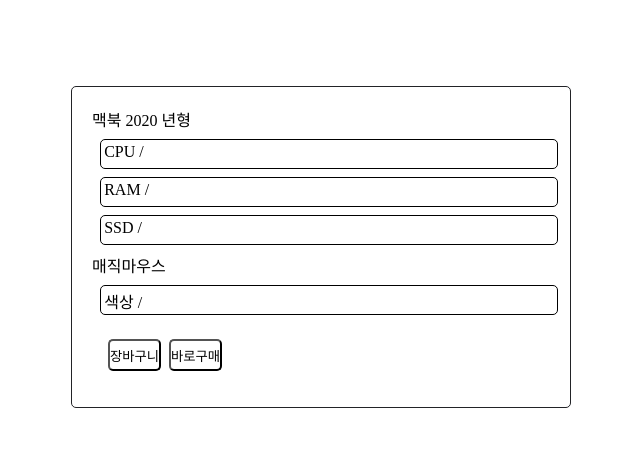
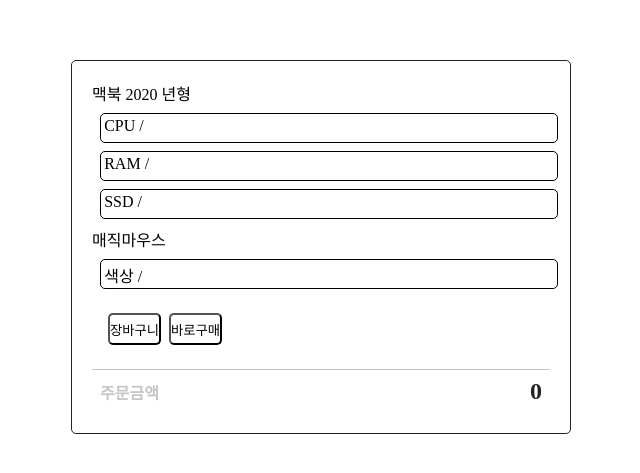
Before and after one commit to khunjeong/frontend-test-0.1.2, a React (Create React App) app: page / in a window 1280 px wide. Shown: the part 153-626 px from the top of the page, without its empty margins (319-959 px from the left). Built offline with nearby package versions, Linux system fonts and the light colour scheme.

Commit message:
FEAT: TotalPrice Component 추가

```diff
--- a/src/App.tsx
+++ b/src/App.tsx
@@ -7,7 +7,7 @@ import { IShoppingSale } from './api/structures/shoppings/sales/IShoppingSale';
 
 import { IShoppingSaleUnitStock } from './api/structures/shoppings/sales/IShoppingSaleUnitStock';
 
-import { Button, Candidate, ResultStock } from './components';
+import { Button, Candidate, ResultStock, TotalPrice } from './components';
 
 interface Props {
   sale: IShoppingSale;
@@ -120,6 +120,11 @@ function App({ sale }: Props) {
           <Button>장바구니</Button>
           <Button>바로구매</Button>
         </div>
+        <TotalPrice
+          totalPrice={resultStocks.reduce((result, stock) => {
+            return result + stock.price.nominal * stock.inventory.reserve;
+          }, 0)}
+        />
       </div>
     </div>
   );
--- /dev/null
+++ b/src/components/TotalPrice/TotalPrice.styled.ts
@@ -0,0 +1,22 @@
+import styled from 'styled-components';
+
+export const TotalPriceWrapper = styled.div`
+  display: flex;
+  justify-content: space-between;
+  align-items: center;
+  margin-top: 0.5rem;
+  padding: 0.5rem;
+  border-top: 1px solid var(--gray);
+`;
+
+export const TotalPriceTitle = styled.span`
+  font-size: 16px;
+  font-weight: 700;
+  color: var(--gray);
+`;
+
+export const TotalPriceSpan = styled.span`
+  font-size: 24px;
+  font-weight: 700;
+  color: var(--black);
+`;
--- /dev/null
+++ b/src/components/TotalPrice/TotalPrice.tsx
@@ -0,0 +1,16 @@
+import * as S from './TotalPrice.styled';
+
+import { ITotalPriceProps } from './TotalPrice.type';
+
+const TotalPrice = (props: ITotalPriceProps) => {
+  const { totalPrice } = props;
+
+  return (
+    <S.TotalPriceWrapper>
+      <S.TotalPriceTitle>주문금액</S.TotalPriceTitle>
+      <S.TotalPriceSpan>{totalPrice}</S.TotalPriceSpan>
+    </S.TotalPriceWrapper>
+  );
+};
+
+export default TotalPrice;
--- /dev/null
+++ b/src/components/TotalPrice/TotalPrice.type.ts
@@ -0,0 +1,3 @@
+export interface ITotalPriceProps {
+  totalPrice: number;
+}
--- /dev/null
+++ b/src/components/TotalPrice/index.ts
@@ -0,0 +1 @@
+export { default as TotalPrice } from './TotalPrice';
--- a/src/components/index.ts
+++ b/src/components/index.ts
@@ -2,3 +2,4 @@ export { Button } from './Button';
 export { Candidate } from './Candidate';
 export { Dropdown } from './Dropdown';
 export { ResultStock } from './ResultStock';
+export { TotalPrice } from './TotalPrice';
```
